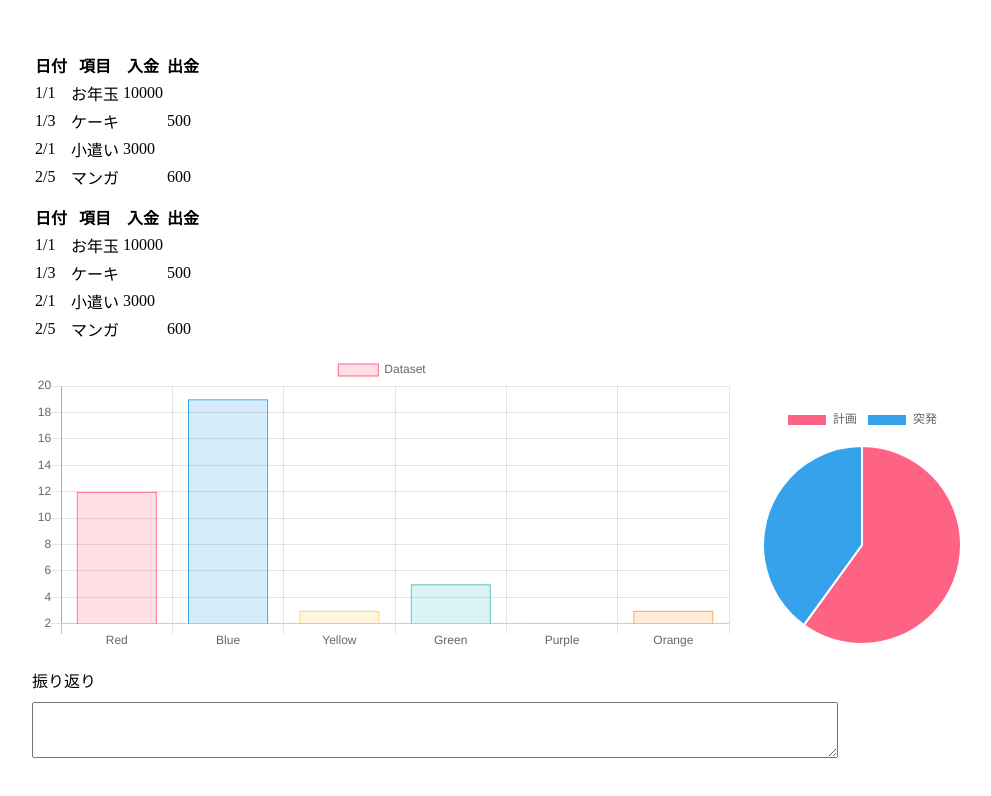
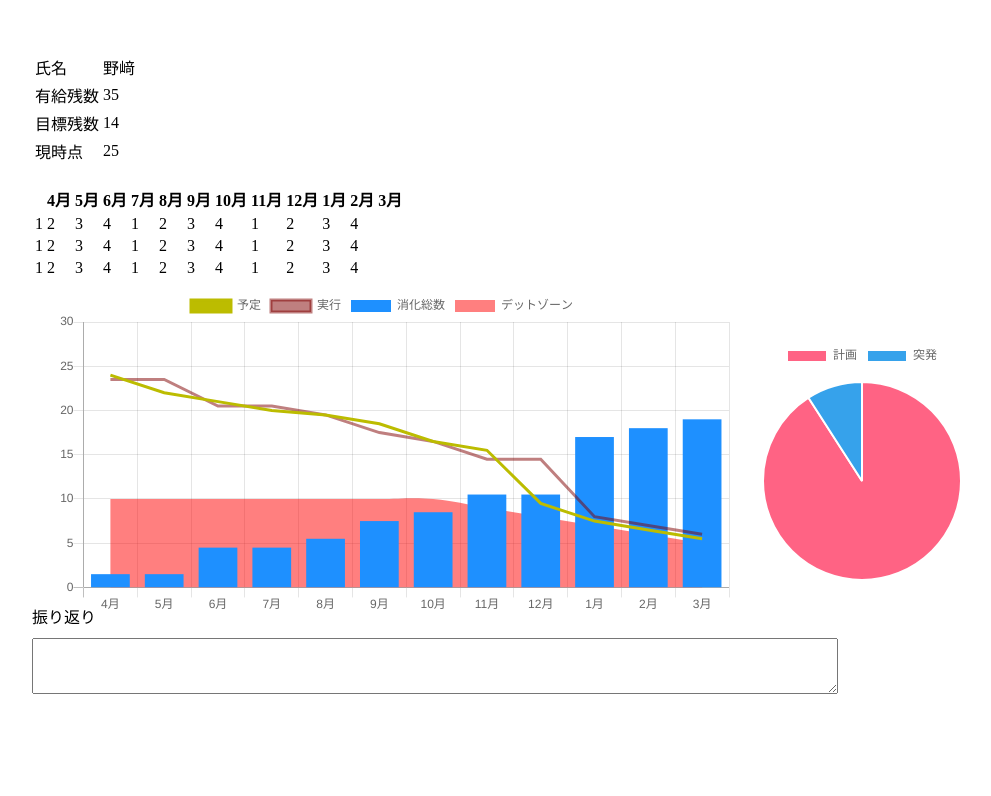
Before and after one commit to yasuhiro-nogiwa/holidayPlan, a React (Create React App) app: page / in a window 1280 px wide. Shown: the top 796 px of the page, without its empty margins (6-997 px from the left). Built offline with nearby package versions, Linux system fonts and the light colour scheme.

Commit message:
グラフ表示部分のテンプレート実装

```diff
--- a/src/App.tsx
+++ b/src/App.tsx
@@ -2,11 +2,10 @@ import React from 'react';
 
 import Table from './components/Table';
 import Chart from './components/Chart';
-import CycleChart from './components/CycleChart';
+import PieChart from './components/PieChart';
 
 //cssを利用するのであればimport
 import './App.css'
-import { timeLog } from 'console';
 
 function App() {
   return (
@@ -16,16 +15,16 @@ function App() {
       <div style={{ marginTop: '50px', marginLeft: 30, }}>
         <Table />
       </div>
-      <div style={{ marginTop: '10px', marginLeft: 30 }}>
+      {/* <div style={{ marginTop: '10px', marginLeft: 30 }}>
         <Table />
-      </div>
+      </div> */}
       {/* divで領域を調整し、左右にグラフを表示する*/}
       <div>
         <div className="chartBar" style={{ marginTop: 10, marginLeft: 30, position: "relative", width: 700, height: 300 }} >
           <Chart />
         </div>
         <div className="chartCycle" style={{ marginLeft: 30, position: "relative", width: 200, height: 250 }} >
-          <CycleChart />
+          <PieChart />
         </div>
       </div>
       <div className="text" style={{ marginTop: '10px', marginLeft: 30 }}>
--- a/src/components/Chart.tsx
+++ b/src/components/Chart.tsx
@@ -1,50 +1,100 @@
+import React from 'react';
 import { Bar } from 'react-chartjs-2';
 
 const Chart = () => {
+  /** グラフデータ */
+  const graphData = {
+    labels: [
+      ['4月'],
+      ['5月'],
+      ['6月'],
+      ['7月'],
+      ['8月'],
+      ['9月'],
+      ['10月'],
+      ['11月'],
+      ['12月'],
+      ['1月'],
+      ['2月'],
+      ['3月'],
+    ],
+    datasets: [
+      {
+        type: 'line',   //グラフ種類
+        yAxisID: 'y-axis-precipitation',
+        data: [24,22,21,20,19.5,18.5,16.5,15.5,9.5,7.5,6.5,5.5],    //データ
+        label: '予定',  //凡例のlabel
+        lineTension: 0, //線は直線で表示する
+        fill: false,    //塗りつぶしなし
+        borderColor: 'rgba(188, 188, 0, 1)',    //線の色
+        pointRadius: 0, //頂点の丸の表示
+      },
+      {
+        type: 'line',
+        yAxisID: 'y-axis-precipitation',
+        data: [23.5,23.5,20.5,20.5,19.5,17.5,16.5,14.5,14.5,8,7,6],
+        label: '実行',
+        lineTension: 0,
+        fill: false,
+        borderColor: 'rgba(128, 0, 0, 0.5)',
+        pointRadius: 0,
+      },
+      {
+        type: 'bar',
+        yAxisID: 'y-axis-precipitation',
+        data: [1.5,1.5,4.5,4.5,5.5,7.5,8.5,10.5,10.5,17,18,19],
+        backgroundColor: 'rgba(30, 144, 255, 1)',
+        label: '消化総数',
+      },
+      {
+        type: 'line',
+        yAxisID: 'y-axis-precipitation',
+        data: [10,10,10,10,10,10,10,9,8,7,6,5],
+        label: 'デットゾーン',
+        // lineTension: 0,
+        pointRadius: 0,
+        borderColor: 'rgba(255, 0, 0, 0)',
+        backgroundColor: 'rgba(255, 0, 0, 0.5)',
+      },    ],
+  };
 
-    const data = {
-        labels: ['Red', 'Blue', 'Yellow', 'Green', 'Purple', 'Orange'],
-        datasets: [{
-            label: 'Dataset',
-            data: [12, 19, 3, 5, 2, 3],
-            backgroundColor: [
-                'rgba(255, 99, 132, 0.2)',
-                'rgba(54, 162, 235, 0.2)',
-                'rgba(255, 206, 86, 0.2)',
-                'rgba(75, 192, 192, 0.2)',
-                'rgba(153, 102, 255, 0.2)',
-                'rgba(255, 159, 64, 0.2)'
-            ],
-            borderColor: [
-                'rgba(255, 99, 132, 1)',
-                'rgba(54, 162, 235, 1)',
-                'rgba(255, 206, 86, 1)',
-                'rgba(75, 192, 192, 1)',
-                'rgba(153, 102, 255, 1)',
-                'rgba(255, 159, 64, 1)'
-            ],
-            borderWidth: 1
-        }]
-    }
+  /** グラフオプション */
+  const graphOption = {
+    scales: {
+      xAxes: [
+        {
+          scaleLabel: {
+            display: true,
+            // labelString: '2019年',
+          },
+        },
+      ],
+      yAxes: [
+        {
+          id: 'y-axis-precipitation',
+          position: 'left',
+          scaleLabel: {
+            display: true,
+            // labelString: '合計降水量(mm)',
+          },
+          ticks: {
+            beginAtZero: true,
+            max: 30
+            // callback: function (value, index, values) {
+            //   return `${value}(mm)`;
+            // },
+          },
+        },
+      ],
+    },
+  };
 
-    const options = {
-        scales: {
-            yAxes: [{
-                ticks: {
-                    beginAtZero: true
-                }
-            }]
-        }
-    }
-
-    return (
-        <Bar
-            data={data}
-            width={50}
-            height={30}
-            options={{maintainAspectRatio: false}}
-        />
-    );
-};
+  return (
+    <div className="Chart">
+      {/* グラフコンポーネントの呼び出し */}
+      <Bar data={graphData} options={graphOption} />
+    </div>
+  );
+}
 
 export default Chart;
--- a/src/components/CycleChart.tsx
+++ /dev/null
@@ -1,35 +0,0 @@
-import { Pie } from 'react-chartjs-2';
-
-const CycleChart = () => {
-
-    const data = {
-        "labels": ["計画", "突発"],
-        "datasets": [{
-            "label": "計画突発比率",
-            "data": [60, 40],
-            "backgroundColor": ["rgb(255, 99, 132)",
-                "rgb(54, 162, 235)"]
-        }]
-    }
-
-    const options = {
-        scales: {
-            yAxes: [{
-                ticks: {
-                    beginAtZero: true
-                }
-            }]
-        }
-    }
-
-    return (
-        <Pie
-            data={data}
-            width={50}
-            height={30}
-            options={{ maintainAspectRatio: false }}
-        />
-    );
-};
-
-export default CycleChart;
--- /dev/null
+++ b/src/components/PieChart.tsx
@@ -0,0 +1,40 @@
+import { Pie } from 'react-chartjs-2';
+
+const PieChart = () => {
+
+    let planNumber: number = 100;
+    let suddenNumber: number = 10;
+
+    const data = {
+        "labels": ["計画", "突発"],
+        "datasets": [{
+            "label": "計画突発比率",
+            // 値をそのまま入れていい
+            "data": [planNumber, suddenNumber],
+            "backgroundColor": ["rgb(255, 99, 132)",
+                "rgb(54, 162, 235)"]
+        }]
+    }
+
+    //小さく表示したい場合のオプション
+    // const options = {
+    //     scales: {
+    //         yAxes: [{
+    //             ticks: {
+    //                 beginAtZero: true
+    //             }
+    //         }]
+    //     }
+    // }
+
+    return (
+        <Pie
+            data={data}
+            width={50}
+            height={30}
+            options={{ maintainAspectRatio: false }}
+        />
+    );
+};
+
+export default PieChart;
--- a/src/components/Table.tsx
+++ b/src/components/Table.tsx
@@ -1,18 +1,53 @@
 import React from 'react'
-import ReactDOM from 'react-dom'
 
 const Table = () => {
   return (
     <div>
       <table className="book">
         <thead>
-          <tr><th>日付</th><th>項目</th><th>入金</th><th>出金</th></tr>
+          <tr></tr>
         </thead>
         <tbody>
-          <tr><td>1/1</td><td>お年玉</td><td>10000</td><td></td></tr>
-          <tr><td>1/3</td><td>ケーキ</td><td></td><td>500</td></tr>
-          <tr><td>2/1</td><td>小遣い</td><td>3000</td><td></td></tr>
-          <tr><td>2/5</td><td>マンガ</td><td></td><td>600</td></tr>
+          <tr><td>氏名</td><td>野﨑</td></tr>
+          <tr><td>有給残数</td><td>35</td></tr>
+          <tr><td>目標残数</td><td>14</td></tr>
+          <tr><td>現時点</td><td>25</td></tr>
+        </tbody>
+      </table>
+      <br />
+      <table className="input" style={{border:"1"}}>
+        <thead>
+          <tr><th></th>
+          <th>4月</th>
+          <th>5月</th>
+          <th>6月</th>
+          <th>7月</th>
+          <th>8月</th>
+          <th>9月</th>
+          <th>10月</th>
+          <th>11月</th>
+          <th>12月</th>
+          <th>1月</th>
+          <th>2月</th>
+          <th>3月</th>
+          </tr>
+        </thead>
+        <tbody>
+          <tr>
+            <td>1</td><td>2</td><td>3</td><td>4</td>
+            <td>1</td><td>2</td><td>3</td><td>4</td>
+            <td>1</td><td>2</td><td>3</td><td>4</td>
+          </tr>
+          <tr>
+            <td>1</td><td>2</td><td>3</td><td>4</td>
+            <td>1</td><td>2</td><td>3</td><td>4</td>
+            <td>1</td><td>2</td><td>3</td><td>4</td>
+          </tr>
+          <tr>
+            <td>1</td><td>2</td><td>3</td><td>4</td>
+            <td>1</td><td>2</td><td>3</td><td>4</td>
+            <td>1</td><td>2</td><td>3</td><td>4</td>
+          </tr>
         </tbody>
       </table>
     </div>
```
